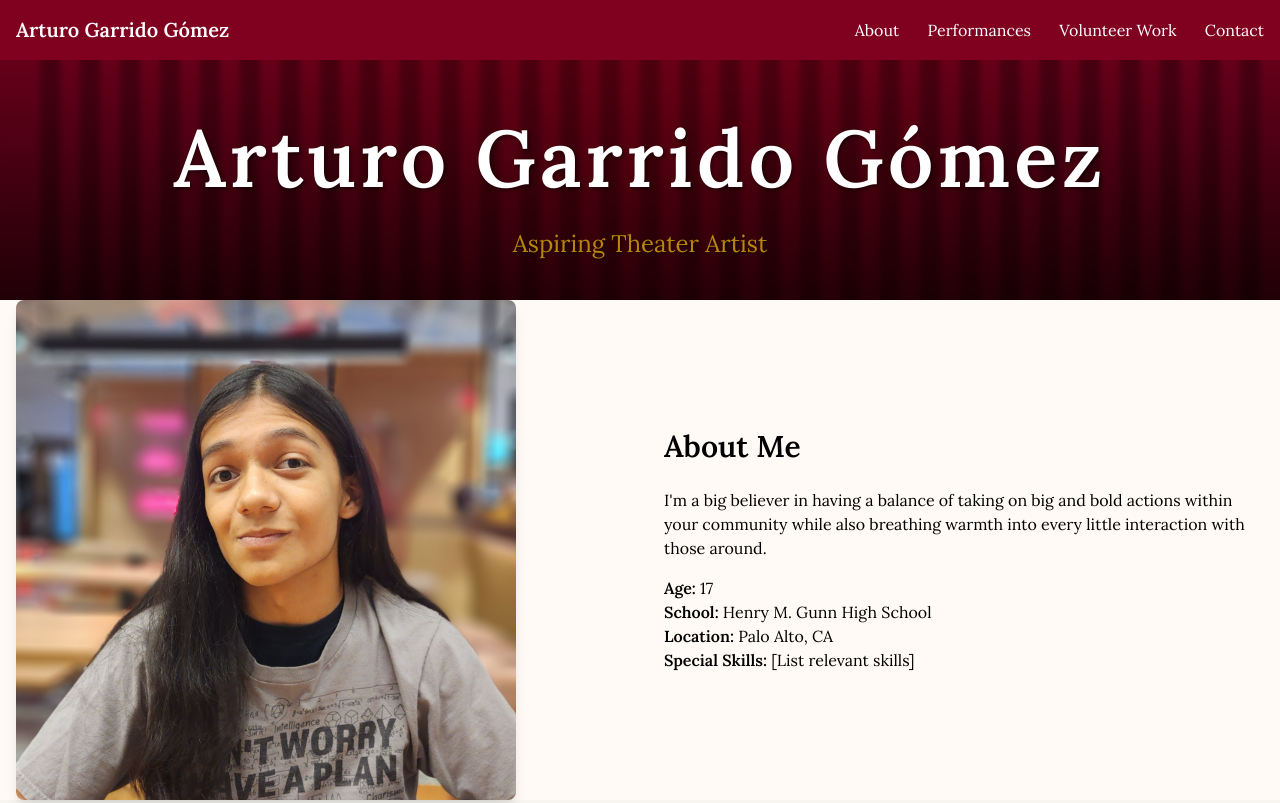
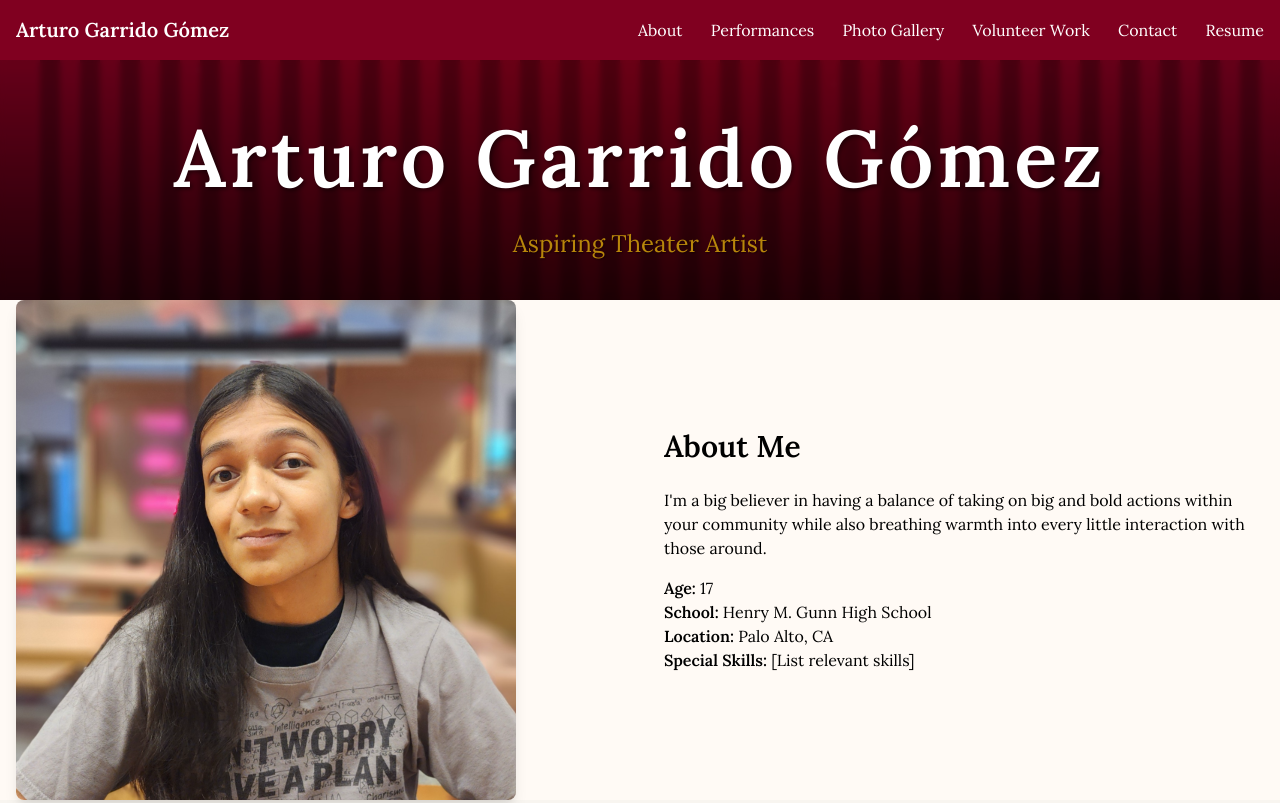
Before and after one commit to arturogarrido/arturogarridojr, a plain HTML site: page index.html in a window 1280 px wide. Shown: the top 803 px of the page. Drawn offline with nearby package versions, Linux system fonts and the light colour scheme.

Commit message:
Update Navigation

```diff
--- a/index.html
+++ b/index.html
@@ -20,8 +20,10 @@
             <div class="space-x-6 lora">
                 <a href="#about" class="hover:text-gold transition-colors">About</a>
                 <a href="#performances" class="hover:text-gold transition-colors">Performances</a>
+                <a href="#photos" class="hover:text-gold transition-colors">Photo Gallery</a>
                 <a href="#volunteer" class="hover:text-gold transition-colors">Volunteer Work</a>
                 <a href="#contact" class="hover:text-gold transition-colors">Contact</a>
+                <a href="./resume/ArturoGarridoGomezResume.pdf" target="_blank" class="hover:text-gold transition-colors">Resume</a>
             </div>
         </div>
     </nav>
```
